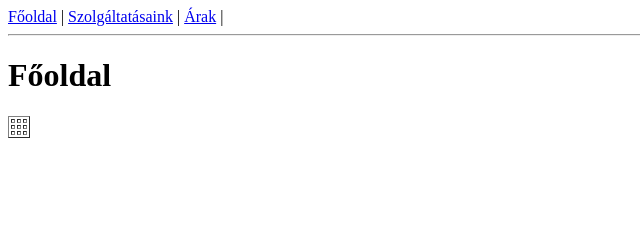
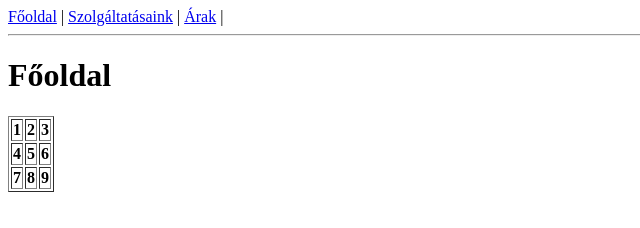
Before and after one commit to BalintDavid-cmd/projekt-4, a plain HTML site: page index.html in a window 1280 px wide. Shown: the whole page, without its empty margins (0-640 px from the left). Drawn offline with Linux system fonts and the light colour scheme.

Commit message:
Táblázat Számozása

```diff
--- a/index.html
+++ b/index.html
@@ -17,21 +17,21 @@
 <table border="1">
 	<thead>
 	<tr>
-		<th></th>
-		<th></th>
-		<th></th>
+		<th>1</th>
+		<th>2</th>
+		<th>3</th>
 	</tr>
 	</thead>
 	<tbody>
 	<tr>
-		<th></th>
-		<th></th>
-		<th></th>
+		<th>4</th>
+		<th>5</th>
+		<th>6</th>
 	</tr>
 	<tr>
-		<th></th>
-		<th></th>
-		<th></th>
+		<th>7</th>
+		<th>8</th>
+		<th>9</th>
 	</tr>
 	</tbody>
 </table>
```
